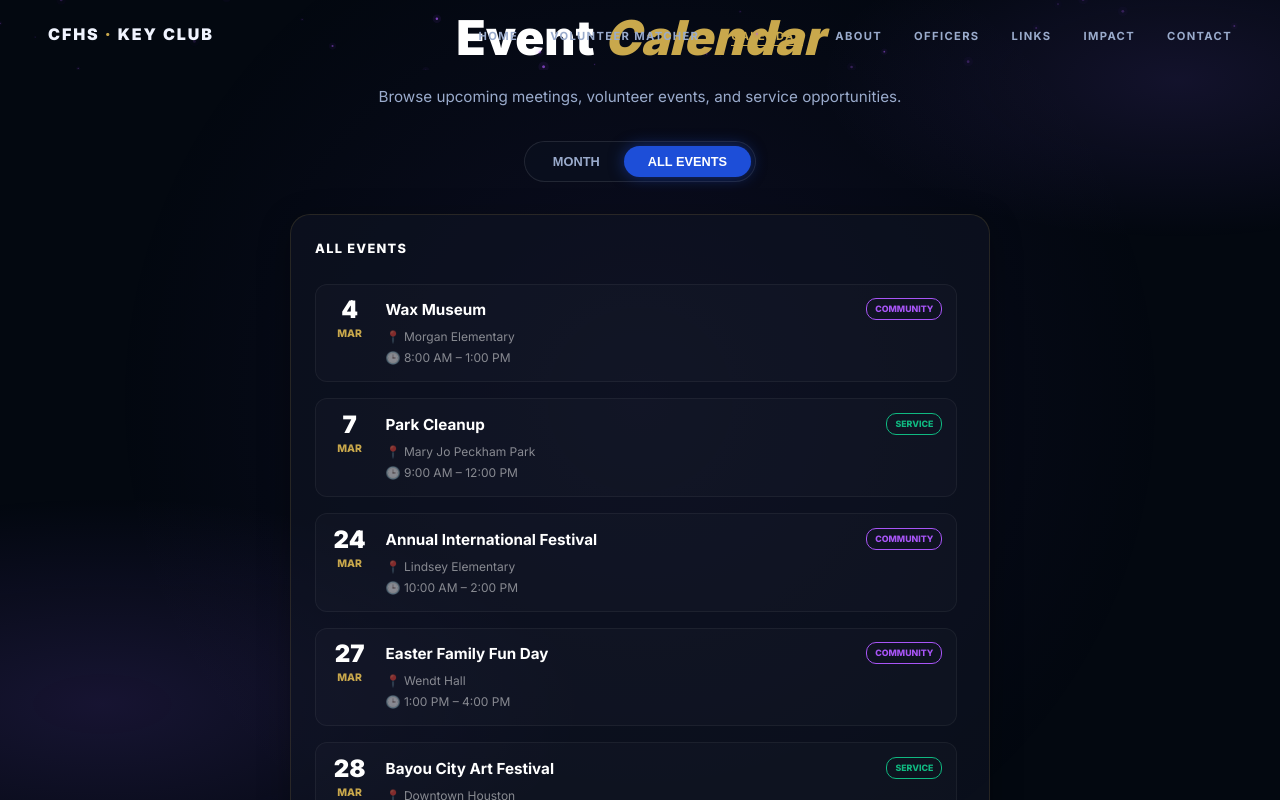
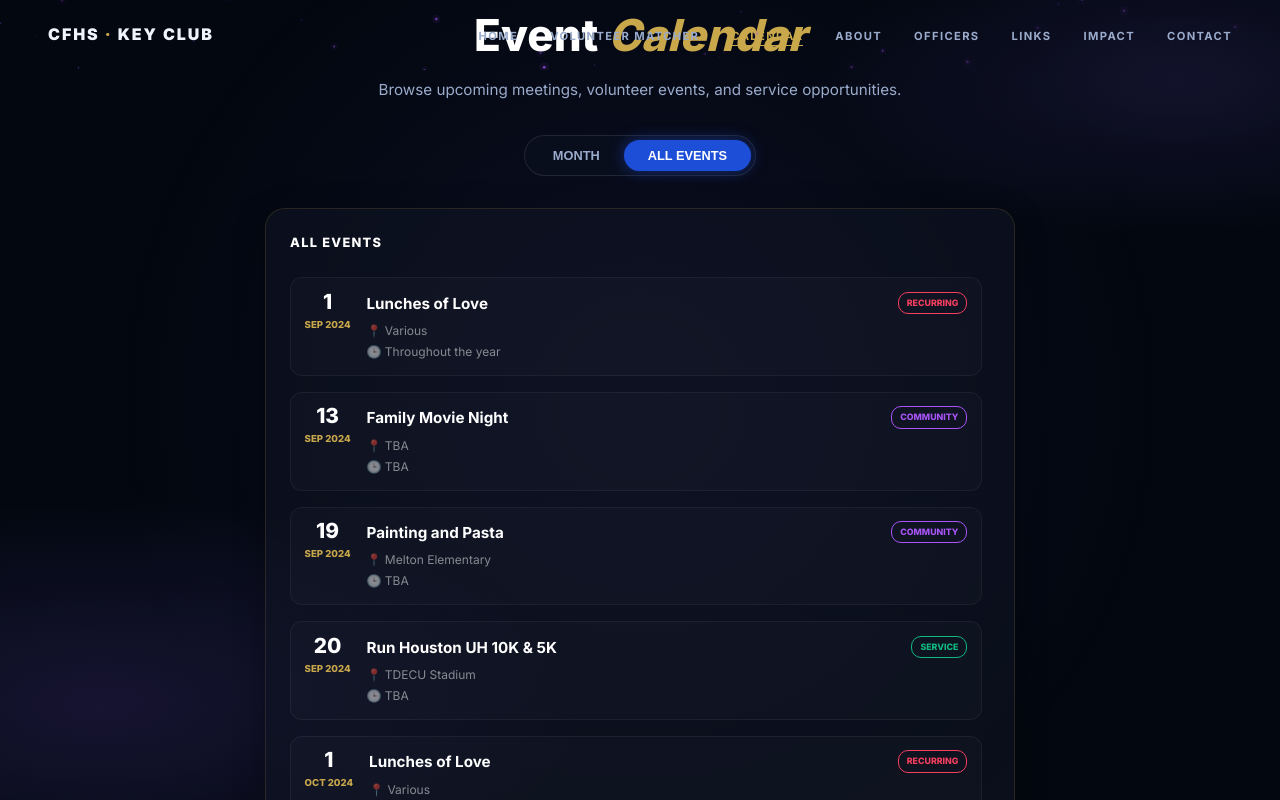
Before and after one commit to pradyunvishu-design/LedCon-Fulshear-Key-Club, a Next.js app: page /calendar in a window 1280 px wide. Both pictures are taken after a click on the button "ALL EVENTS". Shown: the top 800 px of the page. Built offline with nearby package versions, Linux system fonts and the light colour scheme.

Commit message:
Calendar redesign: blurred modal, full event population, size fixes, optimized map link

```diff
--- a/components/calendar-view.tsx
+++ b/components/calendar-view.tsx
@@ -4,12 +4,41 @@ const MONTHS = ["January", "February", "March", "April", "May", "June", "July",
 const DAYS = ["Sun", "Mon", "Tue", "Wed", "Thu", "Fri", "Sat"];
 
 const allEvents: Record<string, { title: string; time: string; loc: string; type: string; desc: string }[]> = {
-  "2026-03-04": [{ title: "Wax Museum", time: "8:00 AM – 1:00 PM", loc: "Morgan Elementary", type: "Community", desc: "Help kids at the educational wax museum." }],
-  "2026-03-07": [{ title: "Park Cleanup", time: "9:00 AM – 12:00 PM", loc: "Mary Jo Peckham Park", type: "Service", desc: "Help keep our community parks beautiful!" }],
-  "2026-03-24": [{ title: "Annual International Festival", time: "10:00 AM – 2:00 PM", loc: "Lindsey Elementary", type: "Community", desc: "Volunteer at the international festival." }],
-  "2026-03-27": [{ title: "Easter Family Fun Day", time: "1:00 PM – 4:00 PM", loc: "Wendt Hall", type: "Community", desc: "Help organize games and activities for families." }],
-  "2026-03-28": [{ title: "Bayou City Art Festival", time: "9:00 AM – 5:00 PM", loc: "Downtown Houston", type: "Service", desc: "Volunteer at the art booths and help coordinate artists." }],
-  "2026-04-10": [{ title: "Key Club General Meeting", time: "4:00 PM – 5:00 PM", loc: "Fulshear High School Library", type: "Meeting", desc: "Monthly general meeting. Required for active status." }]
+  "2024-09-01": [{ title: "Lunches of Love", time: "Throughout the year", loc: "Various", type: "Recurring", desc: "Help pack and deliver lunches." }],
+  "2024-09-13": [{ title: "Family Movie Night", time: "TBA", loc: "TBA", type: "Community", desc: "Enjoy a movie night with the community." }],
+  "2024-09-19": [{ title: "Painting and Pasta", time: "TBA", loc: "Melton Elementary", type: "Community", desc: "Enjoy painting and pasta." }],
+  "2024-09-20": [{ title: "Run Houston UH 10K & 5K", time: "TBA", loc: "TDECU Stadium", type: "Service", desc: "Volunteer passing out water." }],
+  "2024-10-01": [{ title: "Lunches of Love", time: "Throughout the year", loc: "Various", type: "Recurring", desc: "Help pack and deliver lunches." }],
+  "2024-10-07": [{ title: "Pumpkin Patch Unloading", time: "TBA", loc: "TBA", type: "Service", desc: "Help unload pumpkins." }],
+  "2024-10-10": [{ title: "ARTreach Festival", time: "TBA", loc: "Memorial Park", type: "Service", desc: "Volunteer at the festival." }],
+  "2024-10-11": [{ title: "Katy Rice Harvest Festival", time: "TBA", loc: "Katy Historic Town Square", type: "Community", desc: "Enjoy the harvest festival." }, { title: "Pumpkin Patch", time: "TBA", loc: "TBA", type: "Service", desc: "Pumpkin Patch volunteering." }],
+  "2024-10-17": [{ title: "Movie Night", time: "TBA", loc: "Morgan Elementary", type: "Community", desc: "Movie night at Morgan." }],
+  "2024-10-18": [{ title: "DA Bike Ride for Survivors", time: "TBA", loc: "TBA", type: "Service", desc: "Bike ride service event." }],
+  "2024-10-22": [{ title: "Bowie Fall Festival", time: "TBA", loc: "Bowie Elementary", type: "Community", desc: "Fall festival fun." }],
+  "2024-10-25": [{ title: "LOBT Trunk or Treat", time: "TBA", loc: "Hubenak Elementary", type: "Community", desc: "Trunk or treat event." }, { title: "Fall Festival", time: "TBA", loc: "TBA", type: "Community", desc: "Fall festival." }],
+  "2024-11-01": [{ title: "Lunches of Love", time: "Throughout the year", loc: "Various", type: "Recurring", desc: "Help pack and deliver lunches." }],
+  "2024-11-13": [{ title: "International Fest", time: "TBA", loc: "Melton Elementary", type: "Community", desc: "International festival." }],
+  "2024-11-15": [{ title: "Adopt a Highway", time: "TBA", loc: "FM 1489, Simonton TX", type: "Service", desc: "Highway cleanup event." }],
+  "2024-12-01": [{ title: "Cross Country Banquet", time: "TBA", loc: "Fulshear High School", type: "Community", desc: "Banquet event." }, { title: "Lunches of Love", time: "Throughout the year", loc: "Various", type: "Recurring", desc: "Help pack and deliver lunches." }],
+  "2024-12-07": [{ title: "LOBT Christmas Event", time: "TBA", loc: "LOBT Clubhouse", type: "Community", desc: "Christmas celebration." }],
+  "2024-12-13": [{ title: "Coastal Prairie Conservancy", time: "TBA", loc: "Williams Prairie", type: "Service", desc: "Conservancy volunteering." }],
+  "2024-12-16": [{ title: "Christmas Carols", time: "TBA", loc: "Melton Elementary", type: "Community", desc: "Singing carols." }],
+  "2025-01-01": [{ title: "Lunches of Love", time: "Throughout the year", loc: "Various", type: "Recurring", desc: "Help pack and deliver lunches." }],
+  "2025-01-10": [{ title: "Advanced Academics UIL", time: "TBA", loc: "Foster HS", type: "Service", desc: "UIL academic volunteering." }],
+  "2025-01-16": [{ title: "Melton Elementary Movie Night", time: "TBA", loc: "Melton Elementary", type: "Community", desc: "Movie night." }],
+  "2025-01-31": [{ title: "Houston Food Bank", time: "TBA", loc: "Houston Food Bank", type: "Service", desc: "Sorting food at the food bank." }],
+  "2025-02-01": [{ title: "Lunches of Love", time: "Throughout the year", loc: "Various", type: "Recurring", desc: "Help pack and deliver lunches." }],
+  "2025-02-06": [{ title: "Father Daughter Dance", time: "TBA", loc: "Morgan Elementary Gym", type: "Community", desc: "Dance volunteering." }],
+  "2025-02-07": [{ title: "Exposing Black Artistry", time: "TBA", loc: "Missouri City Community Center", type: "Service", desc: "Artistry event volunteering." }],
+  "2025-02-08": [{ title: "Katy Half Marathon & 5K", time: "TBA", loc: "Typhoon Texas", type: "Service", desc: "Marathon volunteering." }],
+  "2025-02-20": [{ title: "Daddy Daughter Dance", time: "TBA", loc: "Lindsey Elementary", type: "Community", desc: "Dance volunteering." }, { title: "Daddy Daughter Dance", time: "TBA", loc: "Randle Elementary", type: "Community", desc: "Dance volunteering." }],
+  "2025-02-27": [{ title: "Father Daughter Dance", time: "TBA", loc: "Melton Elementary", type: "Community", desc: "Dance volunteering." }],
+  "2025-03-01": [{ title: "Lunches of Love", time: "Throughout the year", loc: "Various", type: "Recurring", desc: "Help pack and deliver lunches." }],
+  "2025-03-04": [{ title: "Wax Museum", time: "TBA", loc: "Morgan Elementary", type: "Community", desc: "Help kids at the educational wax museum." }],
+  "2025-03-07": [{ title: "Park Cleanup", time: "TBA", loc: "Mary Jo Peckham Park", type: "Service", desc: "Help keep our community parks beautiful!" }],
+  "2025-03-24": [{ title: "Annual International Festival", time: "TBA", loc: "Lindsey Elementary", type: "Community", desc: "Volunteer at the international festival." }],
+  "2025-03-27": [{ title: "Easter Family Fun Day", time: "TBA", loc: "Wendt Hall", type: "Community", desc: "Help organize games and activities for families." }],
+  "2025-03-28": [{ title: "Bayou City Art Festival", time: "TBA", loc: "Downtown Houston", type: "Service", desc: "Volunteer at the art booths." }],
 };
 
 const TYPE_COLOR: Record<string, string> = {
@@ -21,7 +50,7 @@ const TYPE_COLOR: Record<string, string> = {
 };
 
 export default function CalendarView() {
-  const [currentDate, setCurrentDate] = useState(new Date(2026, 2, 1)); // March 2026
+  const [currentDate, setCurrentDate] = useState(new Date(2025, 2, 1)); // March 2025
   const [view, setView] = useState<"month" | "list">("month");
   const [selectedEvent, setSelectedEvent] = useState<any>(null);
 
@@ -56,11 +85,11 @@ export default function CalendarView() {
   }).sort((a,b) => new Date(a.date).getTime() - new Date(b.date).getTime());
 
   return (
-    <main className="flex-grow pt-4 pb-16">
+    <main className="flex-grow pt-24 pb-16">
       <style>{`
-        .cal-shell { max-width: 1080px; margin: 0 auto; padding: 0 1.5rem; }
+        .cal-shell { max-width: 1300px; margin: 0 auto; padding: 0 1.5rem; font-family: inherit; }
         .page-header { text-align: center; margin-bottom: 2rem; }
-        .page-header h1 { font-size: clamp(2rem, 4vw, 3rem); font-weight: 900; color: white; margin-bottom: 0.5rem; }
+        .page-header h1 { font-size: clamp(2rem, 3.5vw, 2.75rem); font-weight: 800; color: white; margin-bottom: 0.5rem; }
         .page-header h1 span { color: var(--gold, #c9a84c); font-style: italic; }
         .page-header p { color: var(--silver, #aebdcc); font-size: 0.95rem; }
 
@@ -72,7 +101,7 @@ export default function CalendarView() {
         .glass-box { background: rgba(15, 20, 35, 0.6); backdrop-filter: blur(12px); border: 1px solid rgba(201, 168, 76, 0.15); border-radius: 20px; padding: 1.5rem; box-shadow: 0 8px 32px rgba(0,0,0,0.3); }
 
         .m-header { display: flex; justify-content: space-between; align-items: center; margin-bottom: 1rem; }
-        .m-title { font-size: 1.5rem; font-weight: 800; color: white; }
+        .m-title { font-size: 1.4rem; font-weight: 800; color: white; }
         .m-sub { font-size: 0.75rem; color: rgba(255,255,255,0.5); text-align: center; }
         .n-btn { width: 32px; height: 32px; border-radius: 50%; background: rgba(255,255,255,0.05); color: white; border: 1px solid rgba(255,255,255,0.1); display: grid; place-items: center; cursor: pointer; transition: 0.2s; }
         .n-btn:hover { background: rgba(201, 168, 76, 0.2); border-color: var(--gold); }
@@ -99,23 +128,24 @@ export default function CalendarView() {
         .e-card { display: flex; gap: 1rem; padding: 0.85rem; background: rgba(255,255,255,0.02); border: 1px solid rgba(255,255,255,0.05); border-radius: 12px; cursor: pointer; transition: 0.2s; }
         .e-card:hover { background: rgba(255,255,255,0.05); border-color: rgba(255,255,255,0.1); }
         .e-date { text-align: center; min-width: 40px; }
-        .e-day { font-size: 1.5rem; font-weight: 900; color: white; line-height: 1; }
-        .e-mon { font-size: 0.65rem; font-weight: 800; color: var(--gold); text-transform: uppercase; margin-top: 4px; }
+        .e-day { font-size: 1.3rem; font-weight: 800; color: white; line-height: 1; }
+        .e-mon { font-size: 0.6rem; font-weight: 800; color: var(--gold); text-transform: uppercase; margin-top: 4px; }
         .e-inf { flex-grow: 1; }
         .e-top { display: flex; justify-content: space-between; align-items: flex-start; margin-bottom: 0.3rem; }
         .e-nm { font-size: 0.95rem; font-weight: 700; color: white; }
         .e-bdg { font-size: 0.55rem; font-weight: 800; padding: 3px 8px; border-radius: 10px; border: 1px solid currentColor; text-transform: uppercase; }
         .e-det { font-size: 0.75rem; color: rgba(255,255,255,0.5); margin-top: 2px; }
 
-        .m-dim { position: fixed; inset: 0; background: rgba(0,0,0,0.7); backdrop-filter: blur(5px); display: grid; place-items: center; z-index: 1000; }
-        .m-box { background: var(--navy, #0a0f1e); border: 1px solid rgba(201, 168, 76, 0.4); border-radius: 20px; padding: 2rem; max-width: 480px; width: 90%; position: relative; box-shadow: 0 20px 50px rgba(0,0,0,0.5); }
-        .m-cls { position: absolute; top: 1rem; right: 1rem; background: none; border: none; color: white; font-size: 1.2rem; cursor: pointer; width: 30px; height: 30px; border-radius: 50%; opacity: 0.5; }
+        .m-dim { position: fixed; inset: 0; background: rgba(10,15,30,0.4); backdrop-filter: blur(8px); display: grid; place-items: center; z-index: 1000; }
+        .m-box { background: var(--navy, #0a0f1e); border: 1px solid rgba(255, 255, 255, 0.1); border-radius: 20px; padding: 2.5rem; max-width: 450px; width: 90%; position: relative; box-shadow: 0 15px 40px rgba(0,0,0,0.4); }
+        .m-cls { position: absolute; top: 1rem; right: 1rem; background: rgba(255,255,255,0.05); border: none; color: white; font-size: 1.2rem; cursor: pointer; width: 30px; height: 30px; border-radius: 50%; opacity: 0.7; display: grid; place-items: center; }
         .m-cls:hover { opacity: 1; background: rgba(255,255,255,0.1); }
-        .m-b { display: inline-block; font-size: 0.65rem; font-weight: 800; padding: 3px 10px; border-radius: 10px; border: 1px solid currentColor; margin-bottom: 0.8rem; text-transform: uppercase; }
-        .m-t { font-size: 1.4rem; font-weight: 800; color: white; margin-bottom: 0.5rem; }
-        .m-i { font-size: 0.85rem; color: rgba(255,255,255,0.7); margin-bottom: 0.3rem; }
-        .m-d { margin-top: 1rem; padding-top: 1rem; border-top: 1px solid rgba(255,255,255,0.1); font-size: 0.85rem; color: rgba(255,255,255,0.8); line-height: 1.5; }
-        .m-map { width: 100%; height: 200px; border: 0; border-radius: 12px; margin-top: 1rem; background: #111; }
+        .m-b { display: inline-block; font-size: 0.65rem; font-weight: 800; padding: 3px 10px; border-radius: 10px; border: 1px solid currentColor; margin-bottom: 1rem; text-transform: uppercase; }
+        .m-t { font-size: 1.5rem; font-weight: 800; color: white; margin-bottom: 0.5rem; }
+        .m-i { font-size: 0.9rem; color: rgba(255,255,255,0.6); margin-bottom: 0.3rem; }
+        .m-d { margin-top: 1.5rem; padding-top: 1.5rem; border-top: 1px solid rgba(255,255,255,0.05); font-size: 0.9rem; color: rgba(255,255,255,0.8); line-height: 1.5; }
+        .m-lnk { display: inline-block; margin-top: 1.5rem; background: var(--blue, #3b82f6); color: white; font-size: 0.85rem; font-weight: 700; padding: 0.6rem 1.2rem; border-radius: 8px; text-decoration: none; transition: 0.2s; }
+        .m-lnk:hover { background: #2563eb; transform: translateY(-1px); }
 
         @media (max-width: 900px) { .cal-grid { grid-template-columns: 1fr; } }
       `}</style>
@@ -184,16 +214,16 @@ export default function CalendarView() {
             </div>
           </div>
         ) : (
-          <div className="glass-box" style={{maxWidth:'700px', margin:'0 auto'}}>
+          <div className="glass-box" style={{maxWidth:'750px', margin:'0 auto'}}>
              <div className="e-head">
                 <div className="e-title">ALL EVENTS</div>
               </div>
-              <div className="e-scrl" style={{maxHeight:'600px'}}>
+              <div className="e-scrl" style={{maxHeight:'650px'}}>
                 {sortedKeys.flatMap(k => allEvents[k].map(e=>{
                   const [y,m,d] = k.split("-"); const dt = new Date(+y, +m-1, +d);
                   return (
                     <div key={k+e.title} className="e-card" onClick={()=>setSelectedEvent({...e, date:k})}>
-                      <div className="e-date"><div className="e-day">{dt.getDate()}</div><div className="e-mon">{MONTHS[dt.getMonth()].substring(0,3)}</div></div>
+                      <div className="e-date"><div className="e-day">{dt.getDate()}</div><div className="e-mon">{MONTHS[dt.getMonth()].substring(0,3)} {y}</div></div>
                       <div className="e-inf">
                         <div className="e-top"><div className="e-nm">{e.title}</div><div className="e-bdg" style={{color:TYPE_COLOR[e.type]||'#fff'}}>{e.type}</div></div>
                         <div className="e-det">📍 {e.loc}</div><div className="e-det">🕒 {e.time}</div>
@@ -214,7 +244,7 @@ export default function CalendarView() {
               <div className="m-i">🕒 {selectedEvent.time}</div>
               <div className="m-i">📍 {selectedEvent.loc}</div>
               <div className="m-d">{selectedEvent.desc}</div>
-              <iframe className="m-map" src={`https://maps.google.com/maps?q=${encodeURIComponent(selectedEvent.loc)}&t=&z=13&ie=UTF8&iwloc=&output=embed`} loading="lazy" />
+              <a href={`https://maps.google.com/?q=${encodeURIComponent(selectedEvent.loc)}`} target="_blank" rel="noreferrer" className="m-lnk">View on Google Maps ↗</a>
             </div>
           </div>
         )}
```
